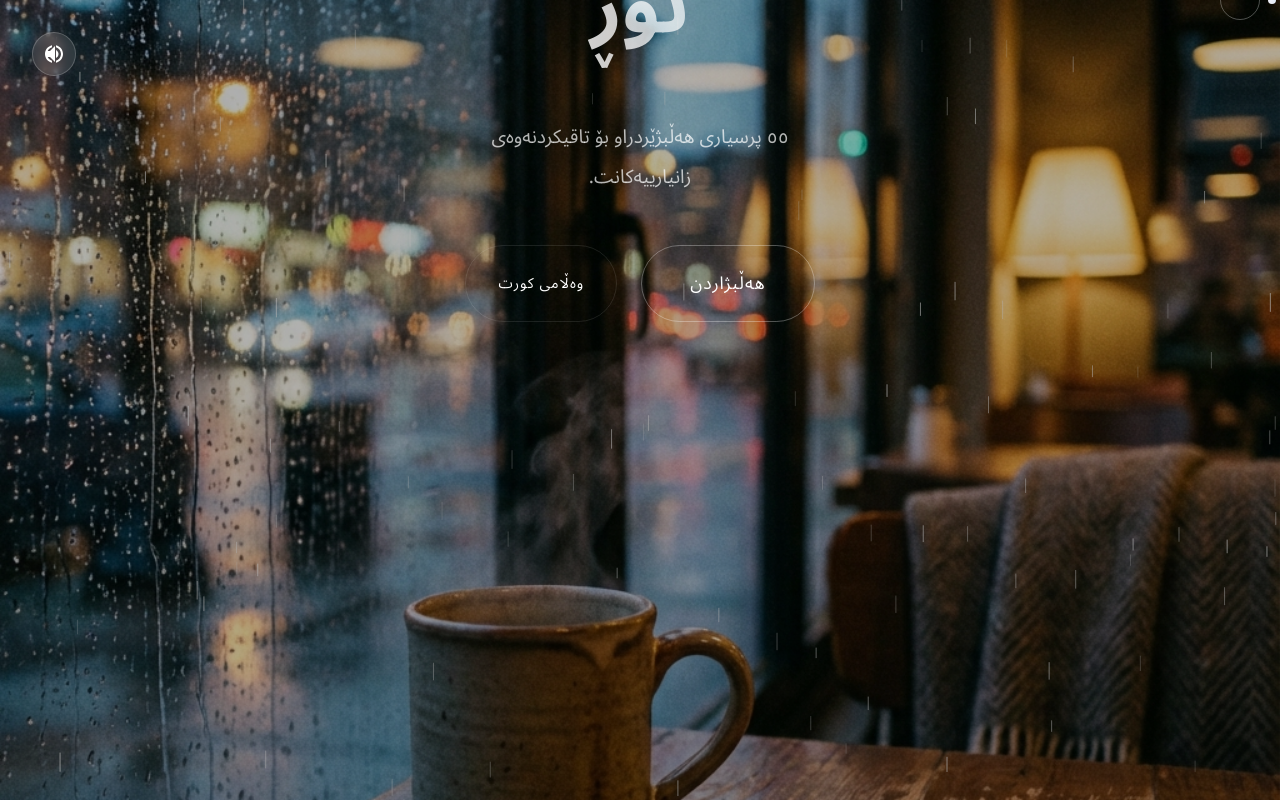
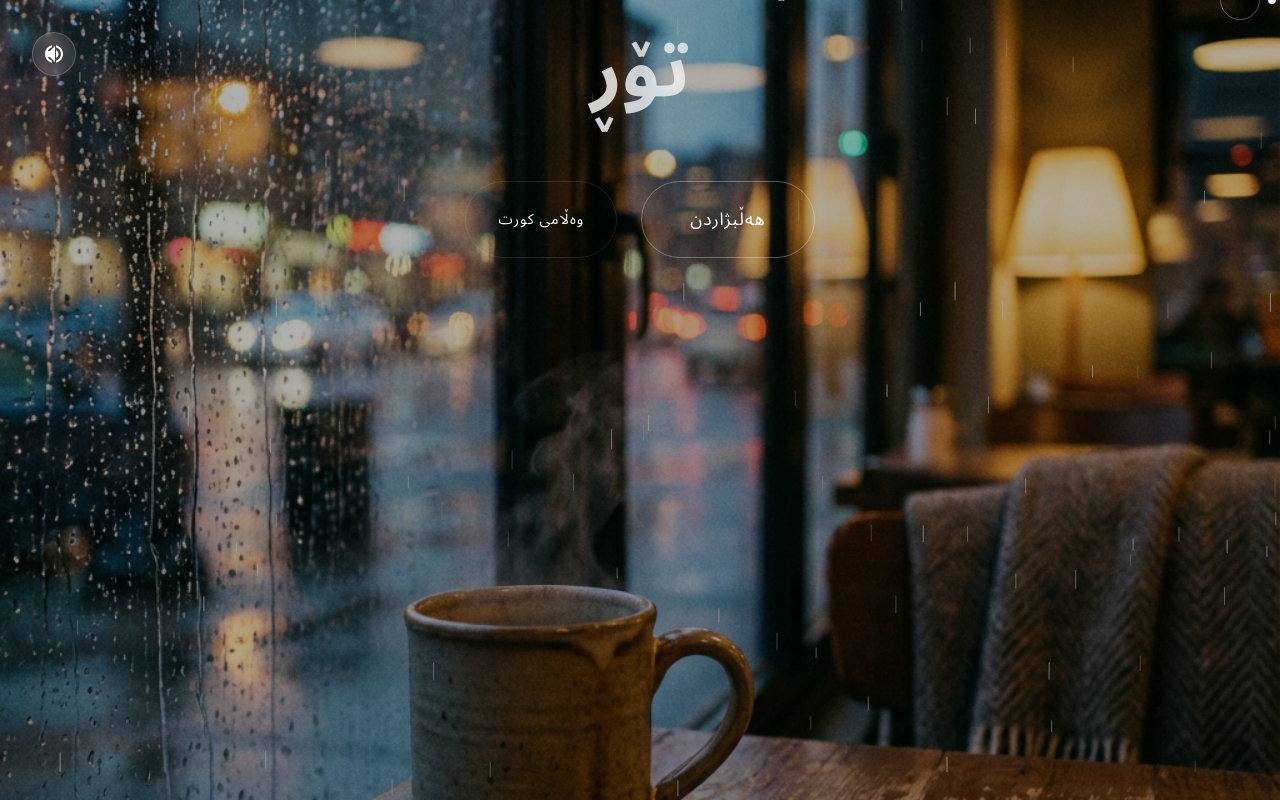
Before and after one commit to ariansoleiman25-collab/Multi-media, a plain HTML site: page index.html in a window 1280 px wide. Drawn offline with nearby package versions, Linux system fonts and the light colour scheme.

Commit message:
Update: Remove banner subtitle text

```diff
--- a/index.html
+++ b/index.html
@@ -45,7 +45,6 @@
                     <span class="line-1">ڕەقەکاڵای</span>
                     <span class="line-2">تۆڕ</span>
                 </h1>
-                <p class="hero-subtitle">٥٥ پرسیاری هەڵبژێردراو بۆ تاقیکردنەوەی زانیارییەکانت.</p>
 
                 <div class="btn-group mode-select">
                     <button id="start-btn-mcq" class="magnetic-btn" onclick="startQuiz('mcq')">
```
